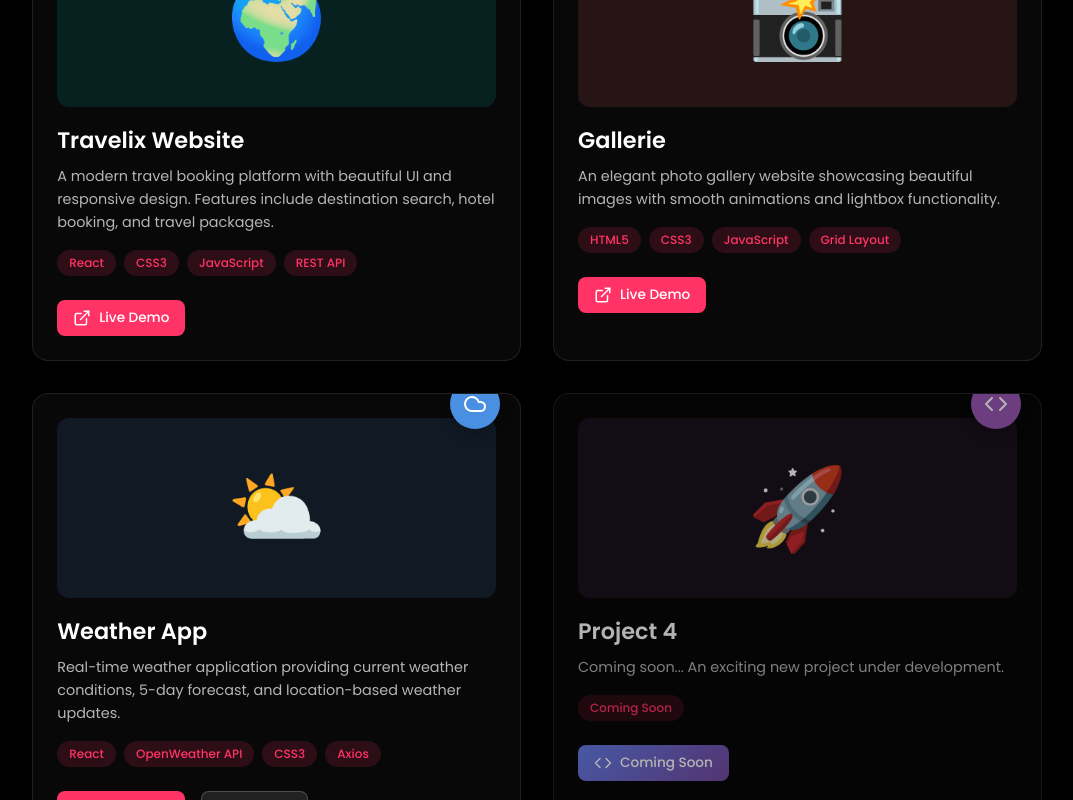
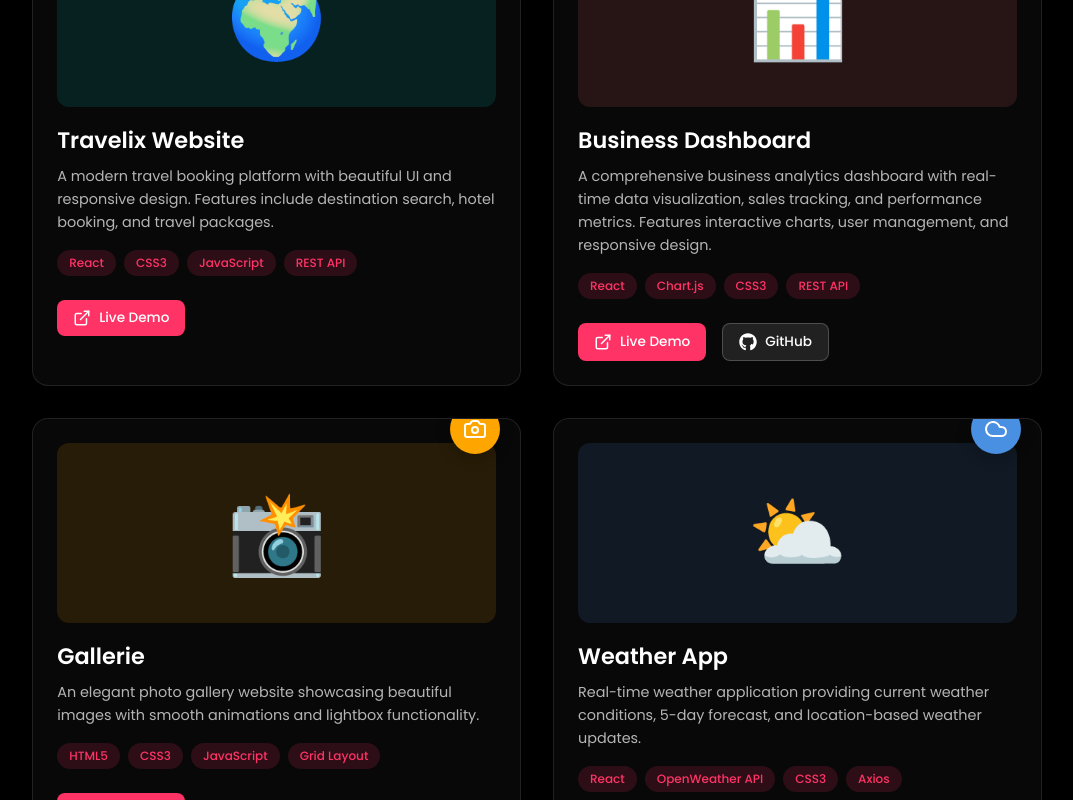
Before and after one commit to pravinkumar-ri/Portfolio, a React (Create React App) app: page /projects in a window 1280 px wide. Shown: the part 420-1220 px from the top of the page, without its empty margins (103-1176 px from the left). Built offline with nearby package versions, Linux system fonts and the light colour scheme.

Commit message:
commit message

```diff
--- a/src/screen/project.jsx
+++ b/src/screen/project.jsx
@@ -1,6 +1,6 @@
 import React from "react";
 import Header from "../component/header";
-import { Globe, Cloud, Camera, Code, ExternalLink } from 'lucide-react';
+import { Globe, Cloud, Camera, Code, ExternalLink, BarChart3 } from 'lucide-react';
 import { FaGithub } from 'react-icons/fa';
 
 const Project = () => {
@@ -18,17 +18,28 @@ const Project = () => {
         },
         {
             id: 2,
+            name: "Business Dashboard",
+            description: "A comprehensive business analytics dashboard with real-time data visualization, sales tracking, and performance metrics. Features interactive charts, user management, and responsive design.",
+            techStack: ["React", "Chart.js", "CSS3", "REST API"],
+            liveLink: "https://business-dashboard-ri-max.netlify.app/",
+            githubLink: "https://github.com/pravinkumar-ri/business-dashboard",
+            icon: BarChart3,
+            color: "#FF6B6B",
+            image: "📊"
+        },
+        {
+            id: 3,
             name: "Gallerie",
             description: "An elegant photo gallery website showcasing beautiful images with smooth animations and lightbox functionality.",
             techStack: ["HTML5", "CSS3", "JavaScript", "Grid Layout"],
             liveLink: "https://gallerie-website.netlify.app/",
             githubLink: "#",
             icon: Camera,
-            color: "#FF6B6B",
+            color: "#FFA500",
             image: "📸"
         },
         {
-            id: 3,
+            id: 4,
             name: "Weather App",
             description: "Real-time weather application providing current weather conditions, 5-day forecast, and location-based weather updates.",
             techStack: ["React", "OpenWeather API", "CSS3", "Axios"],
@@ -39,8 +50,8 @@ const Project = () => {
             image: "⛅"
         },
         {
-            id: 4,
-            name: "Project 4",
+            id: 5,
+            name: "Project 5",
             description: "Coming soon... An exciting new project under development.",
             techStack: ["Coming Soon"],
             liveLink: "#",
@@ -51,8 +62,8 @@ const Project = () => {
             comingSoon: true
         },
         {
-            id: 5,
-            name: "Project 5",
+            id: 6,
+            name: "Project 6",
             description: "Coming soon... Another amazing project in the works.",
             techStack: ["Coming Soon"],
             liveLink: "#",
@@ -63,18 +74,6 @@ const Project = () => {
             comingSoon: true
         },
         {
-            id: 6,
-            name: "Project 6",
-            description: "Coming soon... Stay tuned for updates.",
-            techStack: ["Coming Soon"],
-            liveLink: "#",
-            githubLink: "#",
-            icon: Code,
-            color: "#1ABC9C",
-            image: "🎯",
-            comingSoon: true
-        },
-        {
             id: 7,
             name: "Project 7",
             description: "Coming soon... More innovative solutions coming your way.",
@@ -82,8 +81,8 @@ const Project = () => {
             liveLink: "#",
             githubLink: "#",
             icon: Code,
-            color: "#E74C3C",
-            image: "🌟",
+            color: "#1ABC9C",
+            image: "🎯",
             comingSoon: true
         }
     ];
```
